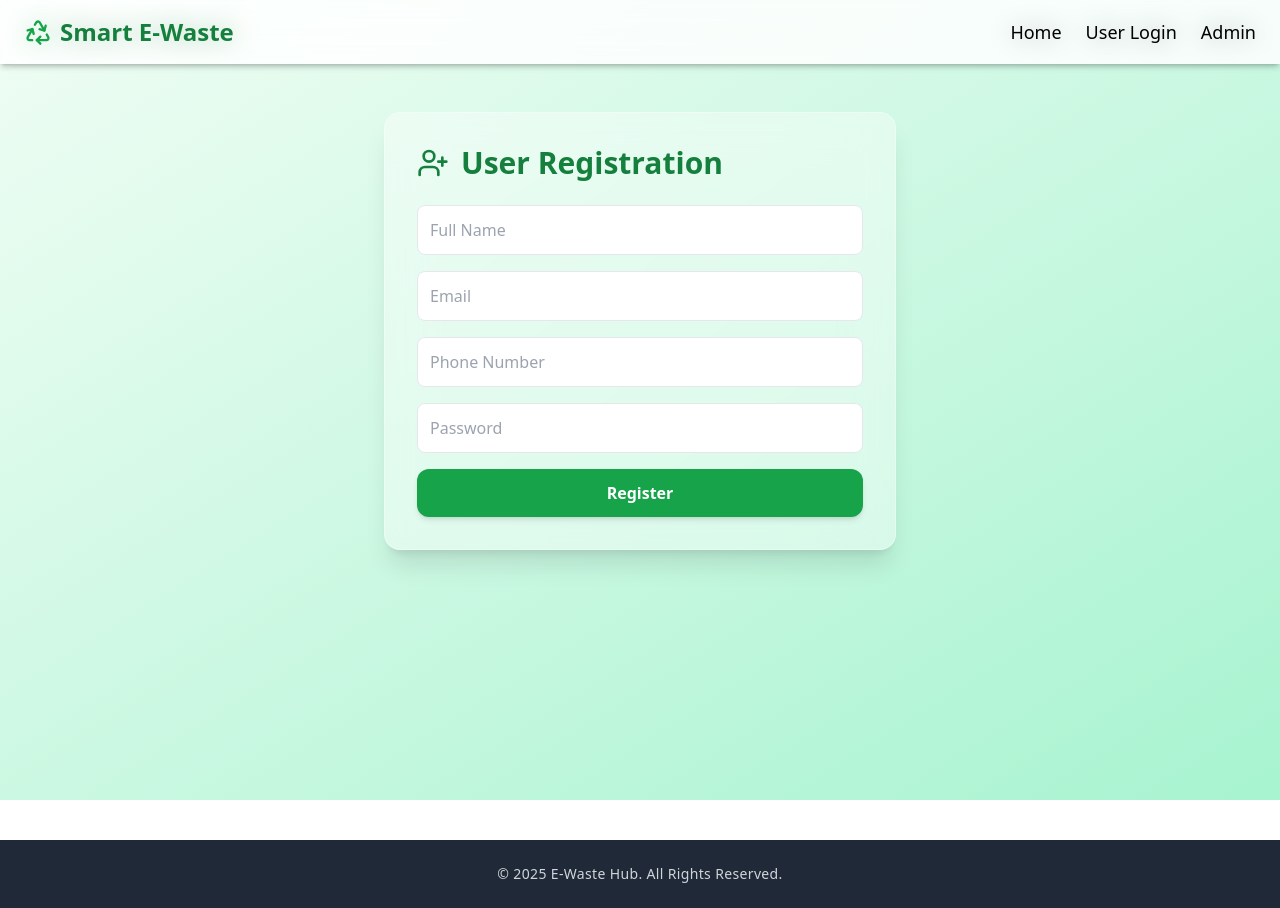
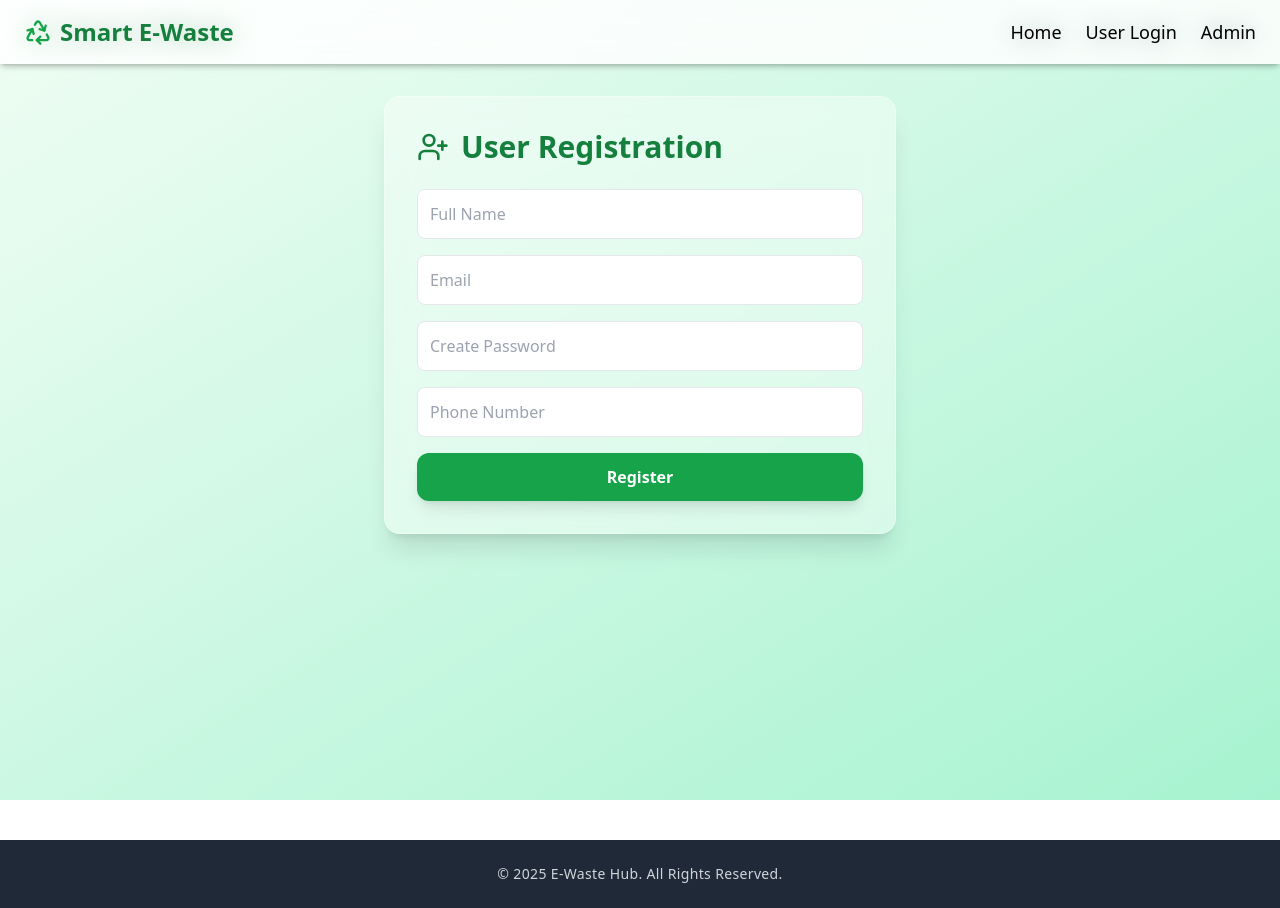
Before and after one commit to hari-3061/sharmi3006, a React (Create React App) app: page /user-register in a window 1280 px wide. Built offline with nearby package versions, Linux system fonts and the light colour scheme.

Commit message:
modified the user regiistered

```diff
--- a/src/pages/UserRegister.jsx
+++ b/src/pages/UserRegister.jsx
@@ -15,8 +15,14 @@ export default function UserRegister() {
     setForm({ ...form, [e.target.name]: e.target.value });
   }
 
+  function handleSubmit(e) {
+    e.preventDefault();
+    console.log("User Data:", form);
+    alert("Registration Successful!");
+  }
+
   return (
-    <div className="min-h-screen bg-gradient-to-br from-green-50 to-emerald-200 pt-28">
+    <div className="min-h-screen bg-gradient-to-br from-green-50 to-emerald-200 pt-24">
       <Navbar />
 
       <motion.div
@@ -29,37 +35,58 @@ export default function UserRegister() {
           <h2 className="text-3xl font-bold text-green-700">User Registration</h2>
         </div>
 
-        <div className="space-y-4">
+        <form className="space-y-4" onSubmit={handleSubmit}>
+
+          {/* FULL NAME */}
           <input
             name="fullName"
             placeholder="Full Name"
             className="w-full p-3 rounded-lg border"
             onChange={handleChange}
+            value={form.fullName}
+            required
           />
+
+          {/* EMAIL */}
           <input
             name="email"
+            type="email"
             placeholder="Email"
             className="w-full p-3 rounded-lg border"
             onChange={handleChange}
+            value={form.email}
+            required
           />
+
+          {/* PASSWORD */}
+          <input
+            name="password"
+            type="password"
+            placeholder="Create Password"
+            className="w-full p-3 rounded-lg border"
+            onChange={handleChange}
+            value={form.password}
+            required
+          />
+
+          {/* PHONE */}
           <input
             name="phone"
             placeholder="Phone Number"
             className="w-full p-3 rounded-lg border"
             onChange={handleChange}
-          />
-          <input
-            name="password"
-            type="password"
-            placeholder="Password"
-            className="w-full p-3 rounded-lg border"
-            onChange={handleChange}
+            value={form.phone}
+            required
           />
 
-          <button className="w-full mt-4 bg-green-600 hover:bg-green-700 text-white py-3 rounded-xl shadow-md font-semibold">
+          {/* SUBMIT BUTTON */}
+          <button
+            type="submit"
+            className="bg-green-600 hover:bg-green-700 text-white w-full py-3 rounded-xl font-semibold shadow-lg"
+          >
             Register
           </button>
-        </div>
+        </form>
       </motion.div>
     </div>
   );
```
